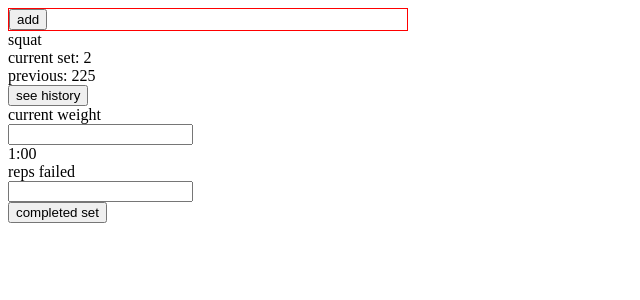
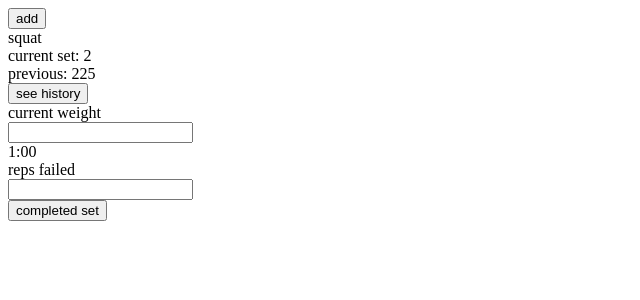
Before and after one commit to out-spaced/ilift, a Next.js app: page / in a window 1280 px wide. Shown: the top 300 px of the page, without its empty margins (0-640 px from the left). Built offline with nearby package versions, Linux system fonts and the light colour scheme.

Commit message:
housekeeping

```diff
--- a/components/AddModal.tsx
+++ b/components/AddModal.tsx
@@ -11,7 +11,6 @@ const Modal = styled.div`
 `;
 
 const Input = styled.input`
-
   border 2px solid black
 `;
 
--- a/pages/index.tsx
+++ b/pages/index.tsx
@@ -26,7 +26,6 @@ const AddButton = styled.button`
 `;
 const AddButtonContainer = styled.div`
   position: relative;
-  border: 1px solid red;
 `;
 
 export default function App() {
@@ -64,7 +63,7 @@ export default function App() {
       </AddButtonContainer>
       <Lift>
         <Info>
-          <span>squat</span>
+          <div>squat</div>
           <Stat>current set: {currentSet}</Stat>
           <Stat>previous: {previousCompleted}</Stat>
           <div>
```
